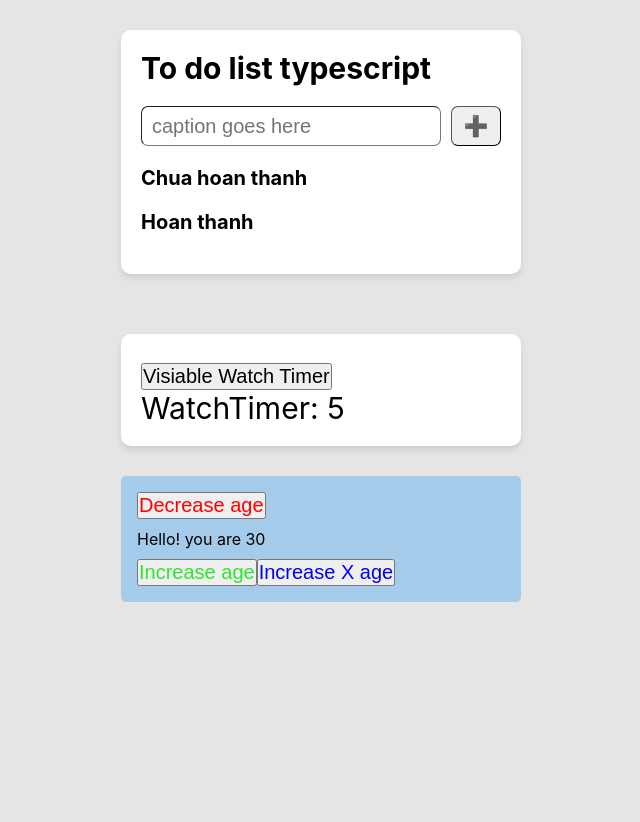
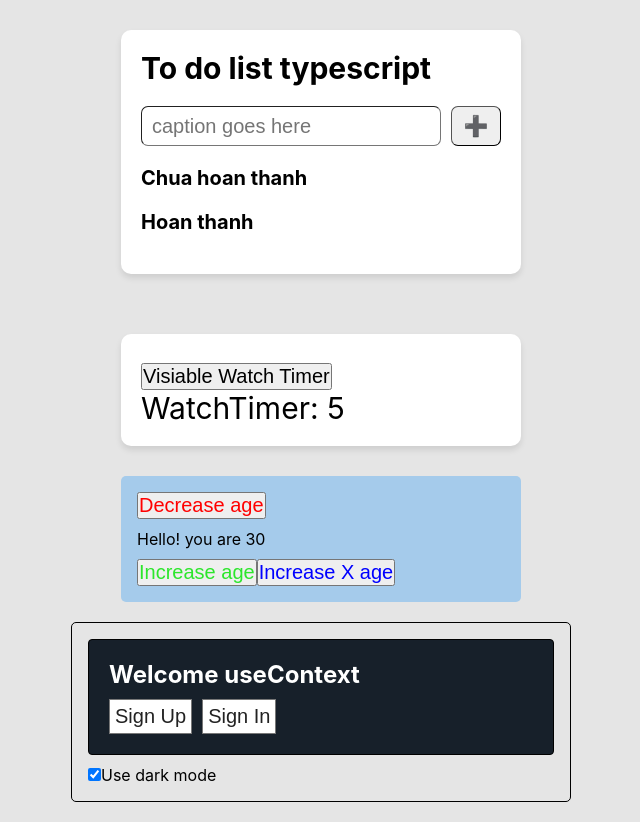
Before and after one commit to anhtuanbui30081997/TodoListTypeScript, a React (Create React App) app: page / in a window 1280 px wide. Shown: the whole page, without its empty margins (319-959 px from the left). Before the commit the page ends 800 px from the top, so only its background shows below. Built offline with nearby package versions, Linux system fonts and the light colour scheme.

Commit message:
practice useContext

```diff
--- a/src/App.tsx
+++ b/src/App.tsx
@@ -1,6 +1,7 @@
 import Counter from './components/Counter'
 import TodoList from './components/TodoList'
 import Watch from './components/Watch'
+import Welcome from './components/Welcome'
 
 function App() {
   return (
@@ -8,6 +9,7 @@ function App() {
       <TodoList />
       <Watch />
       <Counter />
+      <Welcome />
     </div>
   )
 }
--- /dev/null
+++ b/src/components/Welcome/Welcome.tsx
@@ -0,0 +1,69 @@
+import { useState, createContext, useContext } from 'react'
+import styles from './welcome.module.scss'
+
+interface ThemeType {
+  theme: {
+    color: 'light' | 'dark'
+  }
+  onChangeTheme: (color: 'light' | 'dark') => void
+}
+
+const ThemeContext = createContext<ThemeType>({
+  theme: {
+    color: 'light'
+  },
+  onChangeTheme: () => {}
+})
+
+export default function Welcome() {
+  const [theme, setTheme] = useState<ThemeType['theme']>({ color: 'dark' })
+  const onChangeTheme = (color: 'light' | 'dark') => {
+    setTheme((prev) => ({ ...prev, color }))
+  }
+  return (
+    <div className={styles.welcome}>
+      <ThemeContext.Provider value={{ theme, onChangeTheme }}>
+        <Form />
+        <Label />
+      </ThemeContext.Provider>
+    </div>
+  )
+}
+
+function Form() {
+  return (
+    <Panel title='Welcome useContext'>
+      <Button>Sign Up</Button>
+      <Button>Sign In</Button>
+    </Panel>
+  )
+}
+
+function Panel({ title, children }: { title: string; children: React.ReactNode }) {
+  const { theme } = useContext(ThemeContext)
+  return (
+    <section className={theme.color === 'dark' ? styles.panel_dark : styles.panel_light}>
+      <h1>{title}</h1>
+      {children}
+    </section>
+  )
+}
+
+function Button({ children }: { children: React.ReactNode }) {
+  const { theme } = useContext(ThemeContext)
+  return <button className={theme.color === 'dark' ? styles.button_dark : styles.button_light}>{children}</button>
+}
+
+function Label() {
+  const { theme, onChangeTheme } = useContext(ThemeContext)
+  return (
+    <label htmlFor='theme'>
+      <input
+        type='checkbox'
+        checked={theme.color === 'dark'}
+        onChange={(e) => onChangeTheme(e.target.checked ? 'dark' : 'light')}
+      />
+      Use dark mode
+    </label>
+  )
+}
--- /dev/null
+++ b/src/components/Welcome/index.ts
@@ -0,0 +1,3 @@
+import Welcome from './Welcome'
+
+export default Welcome
--- /dev/null
+++ b/src/components/Welcome/welcome.module.scss
@@ -0,0 +1,48 @@
+.welcome {
+  width: 500px;
+  margin: 20px auto;
+  border-radius: 5px;
+  font-size: 16px;
+  border: 1px solid #000;
+  padding: 16px;
+}
+
+.title {
+  font-weight: 500;
+}
+
+.panel_dark,
+.panel_light {
+  border: 1px solid black;
+  border-radius: 4px;
+  padding: 20px;
+  margin-bottom: 10px;
+}
+
+.panel_light {
+  color: #222;
+  background-color: #fff;
+}
+
+.panel_dark {
+  color: #fff;
+  background: rgb(23, 32, 42);
+}
+
+.button_light,
+.button_dark {
+  border: 1px solid #777;
+  padding: 5px;
+  margin-right: 10px;
+  margin-top: 10px;
+}
+
+.button_dark {
+  color: #222;
+  background-color: #fff;
+}
+
+.button_light {
+  color: #fff;
+  background: rgb(23, 32, 42);
+}
```
